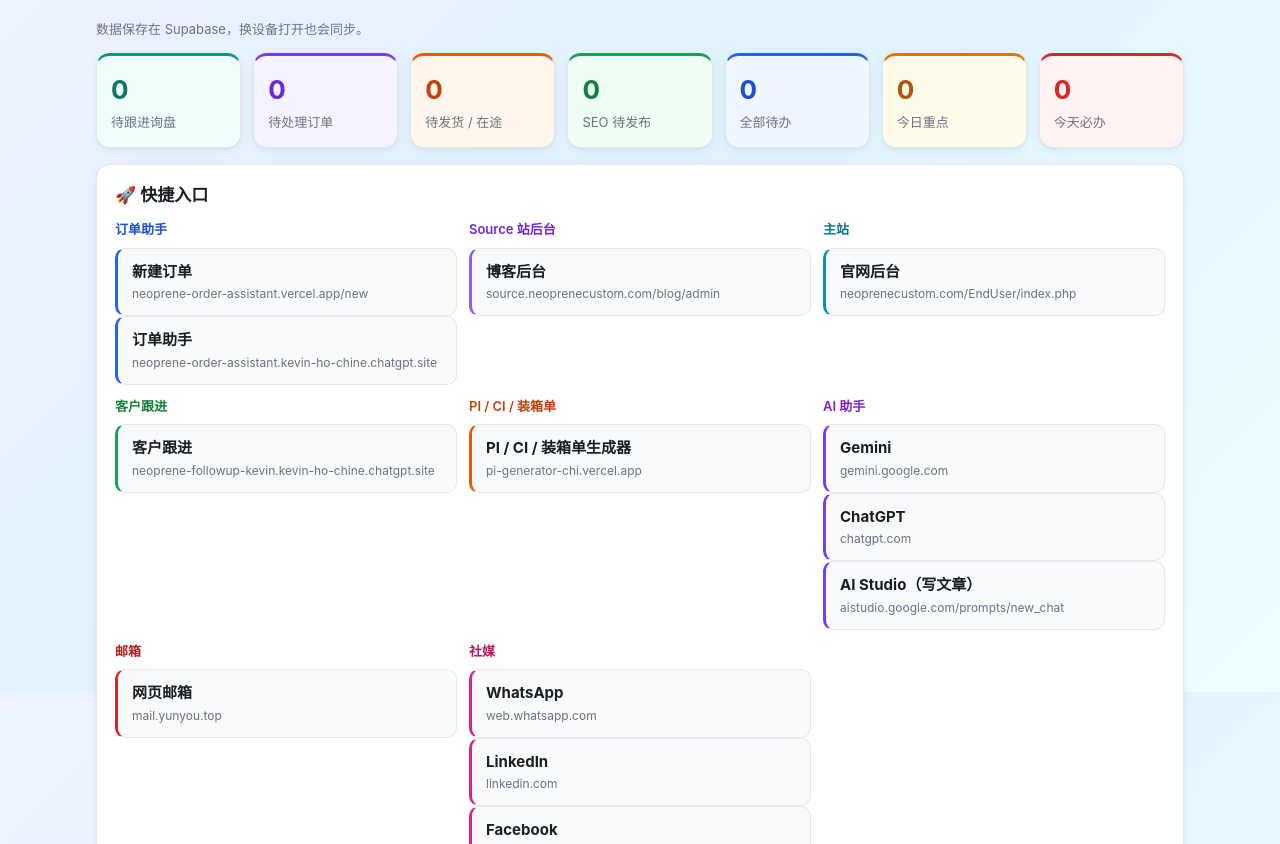
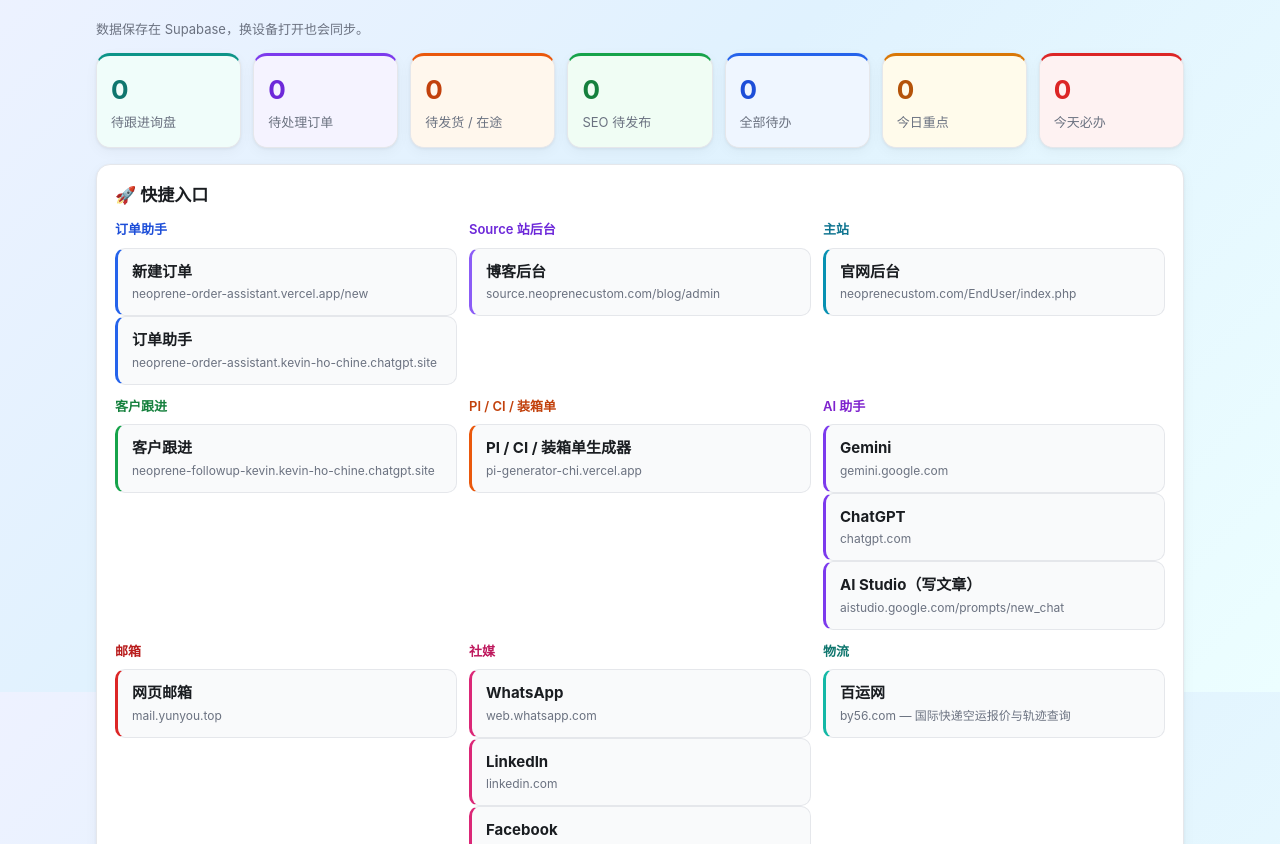
Before and after one commit to kevin-neoprene/work-panel, a plain HTML site: page index.html in a window 1280 px wide. Shown: the part 108-952 px from the top of the page. Drawn offline with Linux system fonts and the light colour scheme; no server answers.

Commit message:
Add by56.com logistics quick link

```diff
--- a/index.html
+++ b/index.html
@@ -97,6 +97,12 @@
         </a>
         <a class="quick-card" href="https://www.instagram.com/" target="_blank" rel="noopener">
           <b>Instagram</b><span>instagram.com</span>
+        </a>
+      </div>
+      <div class="quick-group qg-teal">
+        <h3>物流</h3>
+        <a class="quick-card" href="https://by56.com/" target="_blank" rel="noopener">
+          <b>百运网</b><span>by56.com — 国际快递空运报价与轨迹查询</span>
         </a>
       </div>
     </div>
--- a/style.css
+++ b/style.css
@@ -144,6 +144,9 @@ textarea{width:100%;min-height:130px;resize:vertical}
 .qg-pink h3{color:#be185d}
 .qg-pink .quick-card{border-left-color:var(--pink)}
 .qg-pink .quick-card:hover{background:#fdf2f8}
+.qg-teal h3{color:#0f766e}
+.qg-teal .quick-card{border-left-color:#14b8a6}
+.qg-teal .quick-card:hover{background:#f0fdfa}
 @media(max-width:820px){.quick-groups{grid-template-columns:1fr}}
 /* 打印导出（PDF）用的打印区：平时隐藏，点“导出 PDF”时才显示 */
 #print-area{display:none}
```
